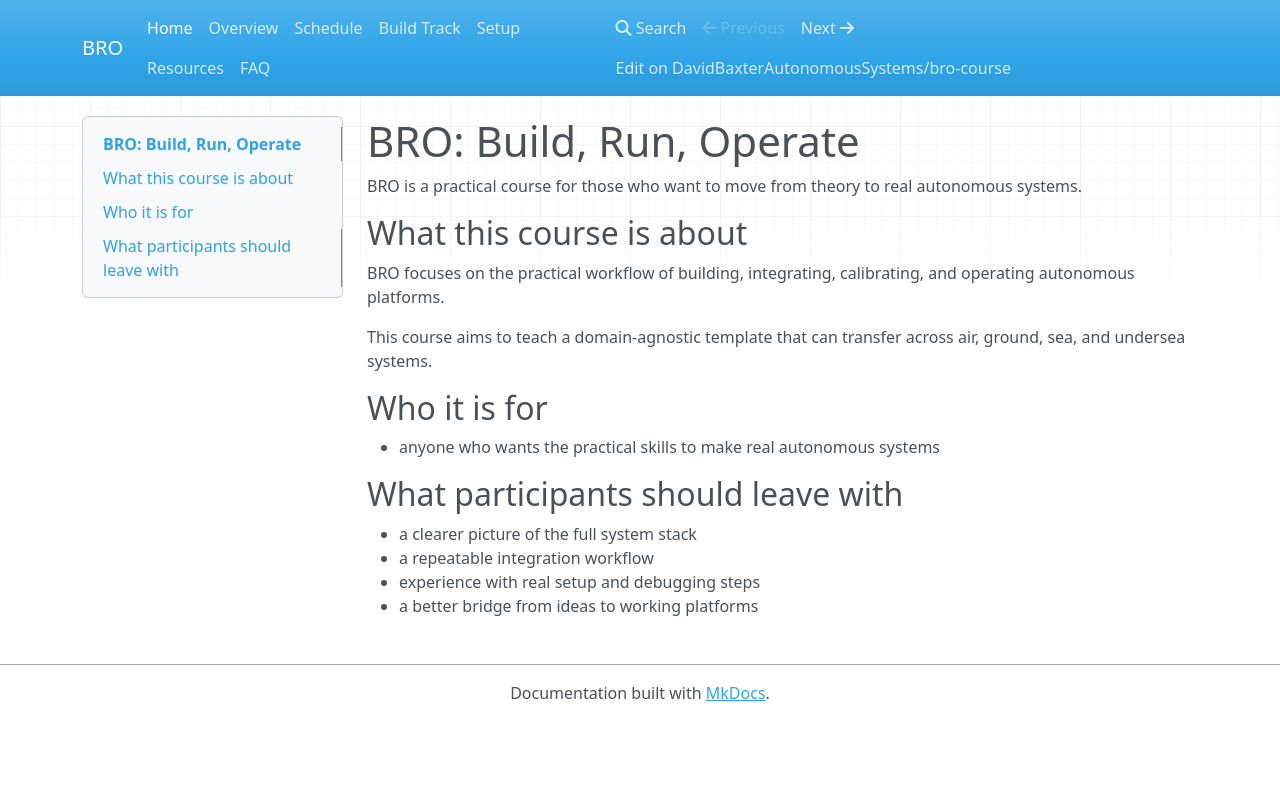
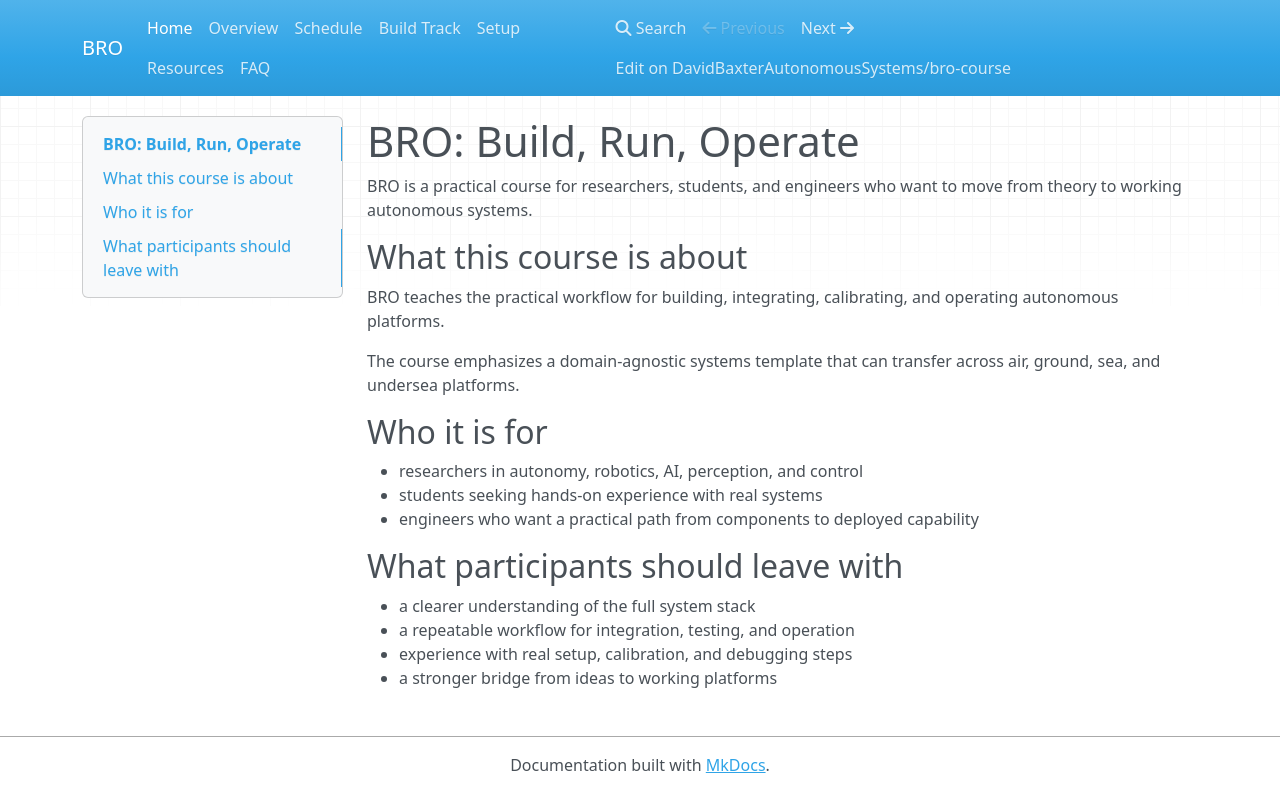
Before and after one commit to DavidBaxterAutonomousSystems/bro-course, an MkDocs documentation site: the page built from docs/index.md, in a window 1280 px wide. Shown: the top 812 px of the page. Built offline with MkDocs 1.6.1, drawn with Linux system fonts in a browser that asks for light colours; nearby versions of some CDN libraries.

Commit message:
docs: add D2 system overview diagram and update course pages

```diff
--- a/docs/index.md
+++ b/docs/index.md
@@ -1,20 +1,22 @@
 # BRO: Build, Run, Operate
 
-BRO is a practical course for those who want to move from theory to real autonomous systems.
+BRO is a practical course for researchers, students, and engineers who want to move from theory to working autonomous systems.
 
 ## What this course is about
 
-BRO focuses on the practical workflow of building, integrating, calibrating, and operating autonomous platforms.
+BRO teaches the practical workflow for building, integrating, calibrating, and operating autonomous platforms.
 
-This course aims to teach a domain-agnostic template that can transfer across air, ground, sea, and undersea systems.
+The course emphasizes a domain-agnostic systems template that can transfer across air, ground, sea, and undersea platforms.
 
 ## Who it is for
 
-- anyone who wants the practical skills to make real autonomous systems
+- researchers in autonomy, robotics, AI, perception, and control
+- students seeking hands-on experience with real systems
+- engineers who want a practical path from components to deployed capability
 
 ## What participants should leave with
 
-- a clearer picture of the full system stack
-- a repeatable integration workflow
-- experience with real setup and debugging steps
-- a better bridge from ideas to working platforms
+- a clearer understanding of the full system stack
+- a repeatable workflow for integration, testing, and operation
+- experience with real setup, calibration, and debugging steps
+- a stronger bridge from ideas to working platforms
```
Also changed, not shown: docs/overview.md (+21 -0 lines), docs/schedule.md (+3 -0 lines), docs/assets/overview.svg (added), 2 other files.
